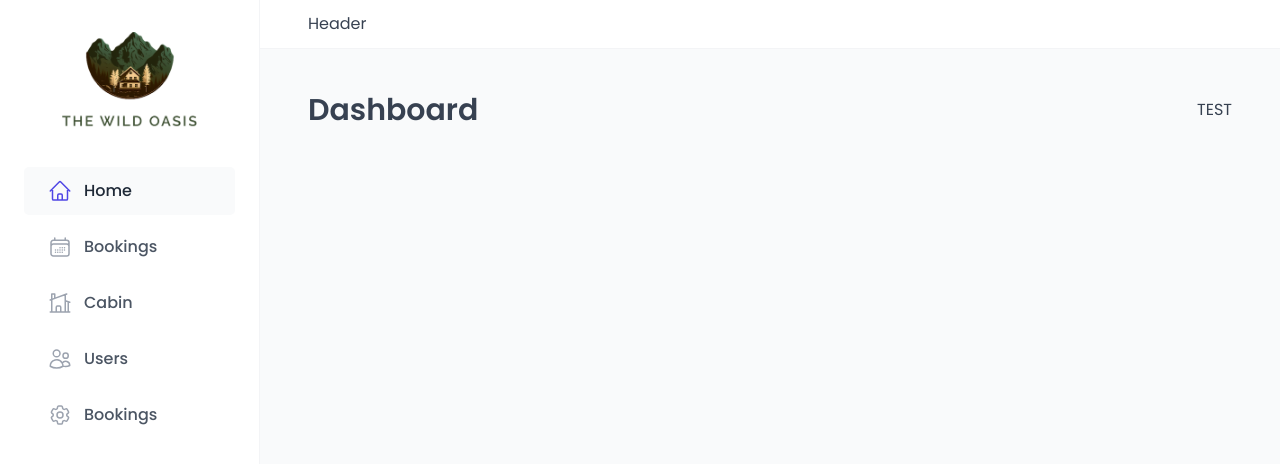
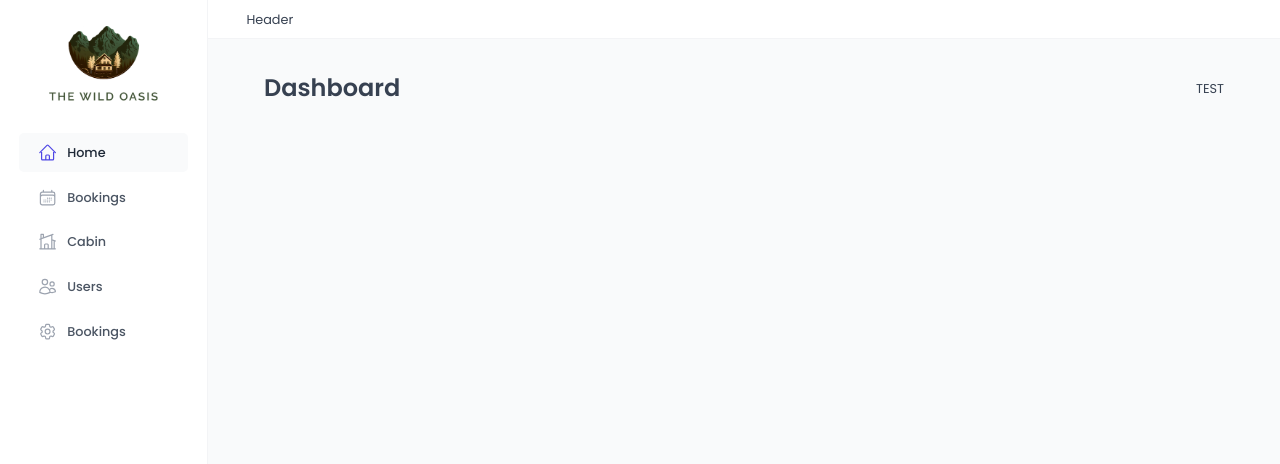
Before and after one commit to brianmujjuni/Hotel-lounge-React, a React (Vite) app: page /dashboard in a window 1280 px wide. Shown: the top 464 px of the page. Built offline with nearby package versions, Linux system fonts and the light colour scheme; a web font is replaced by a local one.

Commit message:
resolve conflicts

```diff
--- a/src/features/cabins/CreateCabinForm.jsx
+++ b/src/features/cabins/CreateCabinForm.jsx
@@ -6,6 +6,9 @@ import Button from "../../ui/Button";
 import FileInput from "../../ui/FileInput";
 import Textarea from "../../ui/Textarea";
 import { useForm } from "react-hook-form";
+import { useMutation, useQueryClient } from "@tanstack/react-query";
+import { createCabin } from "../../services/apiCabines";
+import toast from "react-hot-toast";
 
 const FormRow = styled.div`
   display: grid;
@@ -44,9 +47,22 @@ const Error = styled.span`
 `;
 
 function CreateCabinForm() {
-  const { register, handleSubmit } = useForm();
+  const queryClient = useQueryClient();
+  const { register, handleSubmit, reset } = useForm();
+  const { mutate, isLoading: isCreating } = useMutation({
+    mutationFn: createCabin,
+    onSuccess: () => {
+      toast.success("New cabin successfully created");
+      queryClient.invalidateQueries({
+        queryKey: ["cabins"],
+      });
+      reset();
+    },
+    onError: (err) => toast.error(err.message),
+  });
+
   function onSubmit(data) {
-    console.log(data);
+    mutate(data);
   }
   return (
     <Form onSubmit={handleSubmit(onSubmit)}>
@@ -81,7 +97,7 @@ function CreateCabinForm() {
           type="number"
           id="description"
           defaultValue=""
-          {...register("discount")}
+          {...register("description")}
         />
       </FormRow>
 
@@ -95,7 +111,7 @@ function CreateCabinForm() {
         <Button variation="secondary" type="reset">
           Cancel
         </Button>
-        <Button>Save cabin</Button>
+        <Button disabled={isCreating}>Save cabin</Button>
       </FormRow>
     </Form>
   );
--- a/src/styles/GlobalStyles.js
+++ b/src/styles/GlobalStyles.js
@@ -1,31 +1,8 @@
 import { createGlobalStyle } from "styled-components";
+
 const GlobalStyles = createGlobalStyle`
-/*
-<link rel="preconnect" href="https://fonts.googleapis.com" />
-<link rel="preconnect" href="https://fonts.gstatic.com" crossorigin />
-<link
-  href="https://fonts.googleapis.com/css2?family=Poppins:wght@400;500;600;700&display=swap"
-  rel="stylesheet"
-/>
-<link
-  href="https://fonts.googleapis.com/css2?family=Sono:wght@400;500;600&display=swap"
-  rel="stylesheet"
-/>
-*/
-
-/* Colors adapted from https://tailwindcss.com/docs/customizing-colors */
-
 :root {
-    /* Indigo */
-    --color-brand-50: #eef2ff;
-    --color-brand-100: #e0e7ff;
-    --color-brand-200: #c7d2fe;
-    --color-brand-500: #6366f1;
-    --color-brand-600: #4f46e5;
-    --color-brand-700: #4338ca;
-    --color-brand-800: #3730a3;
-    --color-brand-900: #312e81;
-
+    &, &.light-mode{
     /* Grey */
     --color-grey-0: #fff;
     --color-grey-50: #f9fafb;
@@ -60,14 +37,64 @@ const GlobalStyles = createGlobalStyle`
     --shadow-md: 0px 0.6rem 2.4rem rgba(0, 0, 0, 0.06);
     --shadow-lg: 0 2.4rem 3.2rem rgba(0, 0, 0, 0.12);
 
+    /* For dark mode */
+    --image-grayscale: 0;
+    --image-opacity: 100%;
+    }
+
+    &.dark-mode {
+     // FOR DARK MODE
+    --color-grey-0: #18212f;
+    --color-grey-50: #111827;
+    --color-grey-100: #1f2937;
+    --color-grey-200: #374151;
+    --color-grey-300: #4b5563;
+    --color-grey-400: #6b7280;
+    --color-grey-500: #9ca3af;
+    --color-grey-600: #d1d5db;
+    --color-grey-700: #e5e7eb;
+    --color-grey-800: #f3f4f6;
+    --color-grey-900: #f9fafb;
+
+    --color-blue-100: #075985;
+    --color-blue-700: #e0f2fe;
+    --color-green-100: #166534;
+    --color-green-700: #dcfce7;
+    --color-yellow-100: #854d0e;
+    --color-yellow-700: #fef9c3;
+    --color-silver-100: #374151;
+    --color-silver-700: #f3f4f6;
+    --color-indigo-100: #3730a3;
+    --color-indigo-700: #e0e7ff;
+
+    --color-red-100: #fee2e2;
+    --color-red-700: #b91c1c;
+    --color-red-800: #991b1b;
+
+    --backdrop-color: rgba(0, 0, 0, 0.3);
+
+    --shadow-sm: 0 1px 2px rgba(0, 0, 0, 0.4);
+    --shadow-md: 0px 0.6rem 2.4rem rgba(0, 0, 0, 0.3);
+    --shadow-lg: 0 2.4rem 3.2rem rgba(0, 0, 0, 0.4);
+
+    --image-grayscale: 10%;
+    --image-opacity: 90%;
+    }
+
+    /* Indigo */
+    --color-brand-50: #eef2ff;
+    --color-brand-100: #e0e7ff;
+    --color-brand-200: #c7d2fe;
+    --color-brand-500: #6366f1;
+    --color-brand-600: #4f46e5;
+    --color-brand-700: #4338ca;
+    --color-brand-800: #3730a3;
+    --color-brand-900: #312e81;
+
     --border-radius-tiny: 3px;
     --border-radius-sm: 5px;
     --border-radius-md: 7px;
     --border-radius-lg: 9px;
-
-    /* For dark mode */
-    --image-grayscale: 0;
-    --image-opacity: 100%;
   }
 
   *,
@@ -82,7 +109,7 @@ const GlobalStyles = createGlobalStyle`
   }
 
   html {
-    font-size: 62.5%;
+    font-size: 50%;
   }
 
   body {
@@ -196,6 +223,6 @@ const GlobalStyles = createGlobalStyle`
   --image-grayscale: 10%;
   --image-opacity: 90%;
   */
-  `;
+`;
 
 export default GlobalStyles;
--- a/src/utils/helpers.js
+++ b/src/utils/helpers.js
@@ -1,16 +1,16 @@
-// import { formatDistance, parseISO } from 'date-fns';
-// import { differenceInDays } from 'date-fns/esm';
+import { formatDistance, parseISO } from "date-fns";
+import { differenceInDays } from "date-fns";
 
 // We want to make this function work for both Date objects and strings (which come from Supabase)
-// export const subtractDates = (dateStr1, dateStr2) =>
-// differenceInDays(parseISO(String(dateStr1)), parseISO(String(dateStr2)));
+export const subtractDates = (dateStr1, dateStr2) =>
+  differenceInDays(parseISO(String(dateStr1)), parseISO(String(dateStr2)));
 
-// export const formatDistanceFromNow = (dateStr) =>
-// formatDistance(parseISO(dateStr), new Date(), {
-// addSuffix: true,
-// })
-// .replace('about ', '')
-// .replace('in', 'In');
+export const formatDistanceFromNow = (dateStr) =>
+  formatDistance(parseISO(dateStr), new Date(), {
+    addSuffix: true,
+  })
+    .replace("about ", "")
+    .replace("in", "In");
 
 // Supabase needs an ISO date string. However, that string will be different on every render because the MS or SEC have changed, which isn't good. So we use this trick to remove any time
 export const getToday = function (options = {}) {
--- a/vite.config.js
+++ b/vite.config.js
@@ -6,8 +6,6 @@ import eslint from "vite-plugin-eslint";
 export default defineConfig({
   plugins: [react()],
   resolve: {
-    alias: {
-      "date-fns": "date-fns/esm",
-    },
+    alias: {},
   },
 });
```
Also changed, not shown: 1 other file (tests, documents, lock files or other folders).
